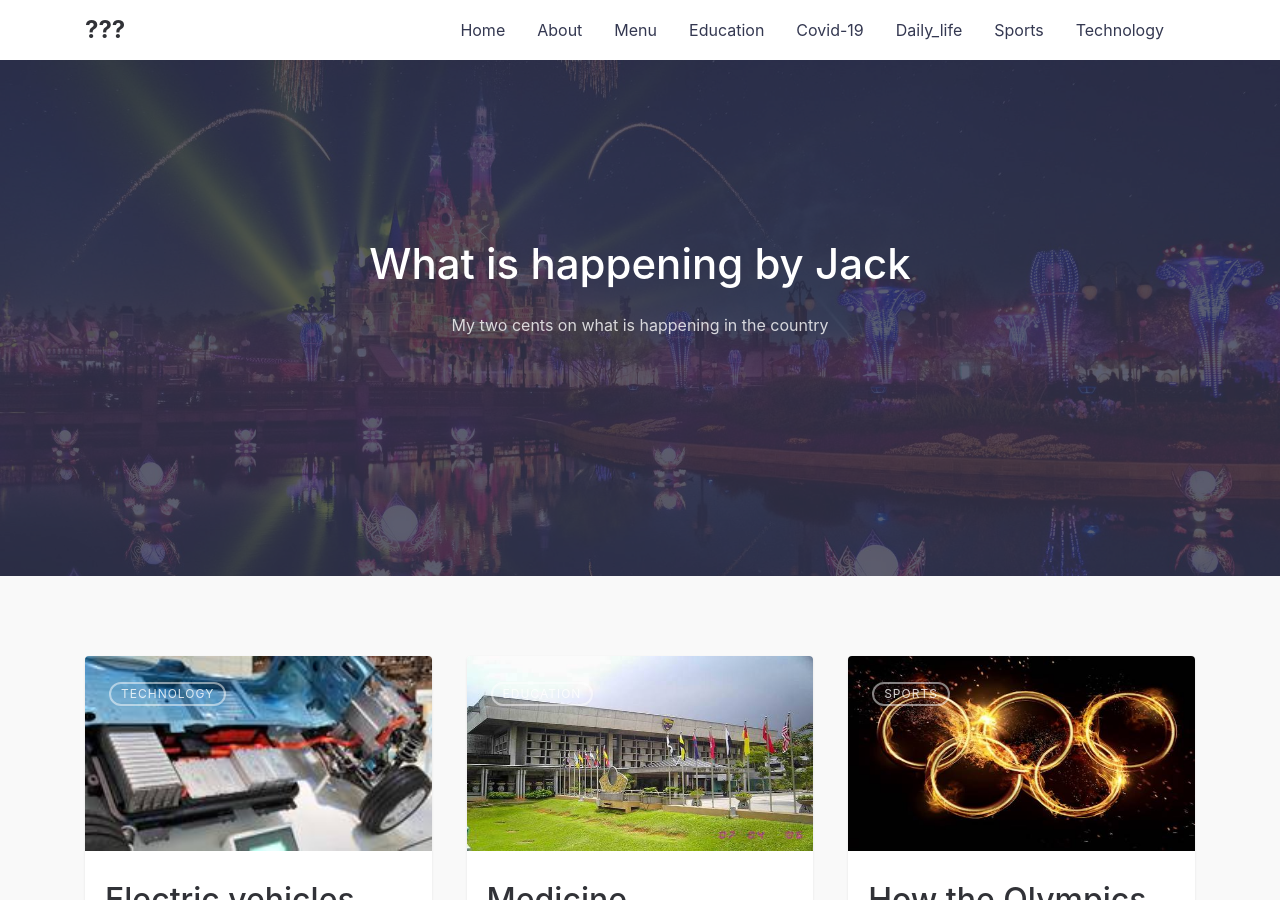
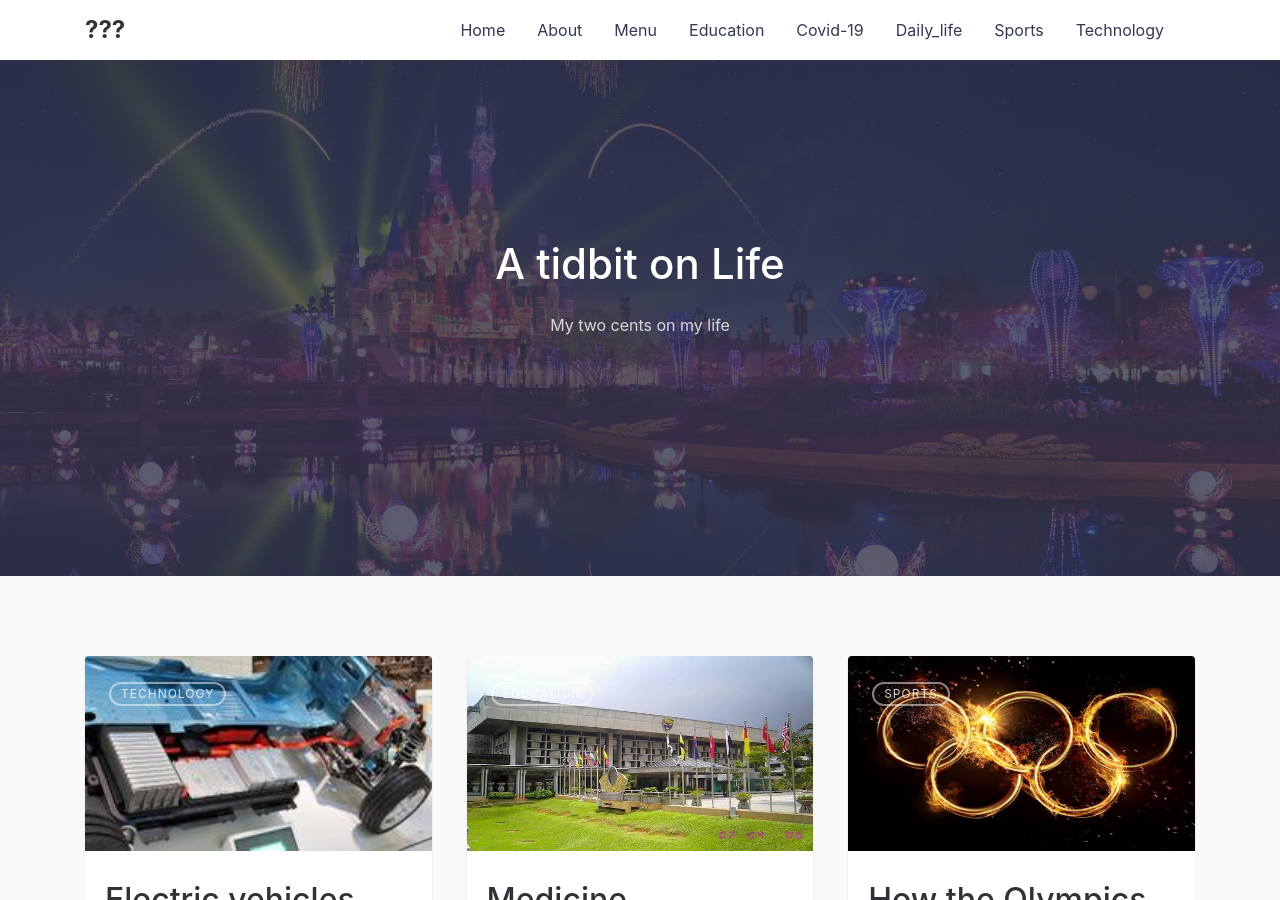
Before and after one commit to JiaCherng/a-tidbit, a Jekyll site: the page built from pages/home.md, in a window 1280 px wide and 900 px high. Built offline with Jekyll 4.4.1, drawn with Linux system fonts in a browser that asks for light colours; some of the changed text lies outside the part shown.

Commit message:
change title

```diff
--- a/_config.yml
+++ b/_config.yml
@@ -18,10 +18,10 @@
 # You can create any custom variable you would like, and they will be accessible
 # in the templates via {{ site.myvariable }}.
 
-title: What is happening by Jack
-email: brightnightsdarklights@example.com
+title: A tidbit on Life
+email: brightnightsdarklights@gmail.com
 description: >- # this means to ignore newlines until "baseurl:"
-  My two cents on what is happening in the country
+  My two cents on my life
 #baseurl: "/bookimu/" # the subpath of your site, e.g. /blog
 #url: "" # the base hostname & protocol for your site, e.g. http://example.com
 
@@ -41,7 +41,7 @@ social:
     - https://github.com/benbalter
     - https://keybase.io/benbalter
 tagline: >
-  My two cents on what is happening in the country
+  My two cents on my life
 
 hero_img: posts/hero_lg.jpeg # Main background image: use the path from /assets/img/ => This will output /assets/img/posts/sleek_lg.jpeg
 
```
